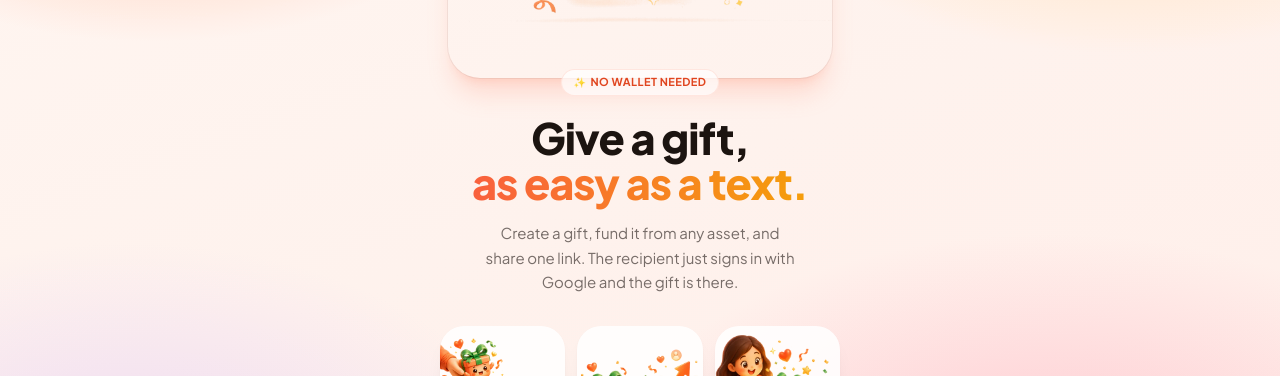
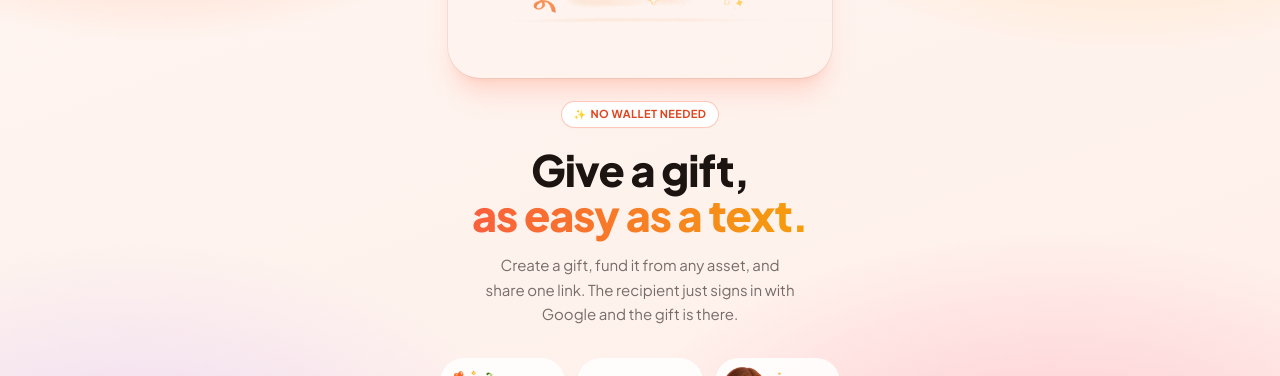
Before and after one commit to Im-A-Nuel/selip, a Next.js app: page / in a window 1280 px wide. Shown: the part 218-594 px from the top of the page. Built offline with nearby package versions, Linux system fonts and the light colour scheme; no server answers.

Commit message:
polish(badge): solid bg, remove overlap with hero

```diff
--- a/app/page.tsx
+++ b/app/page.tsx
@@ -25,7 +25,7 @@ export default function Home() {
       </div>
 
       {/* Hero copy */}
-      <div className="rise-in -mt-2 flex flex-col items-center text-center">
+      <div className="rise-in mt-6 flex flex-col items-center text-center">
         <Badge>
           <span aria-hidden className="text-[10px] leading-none">✨</span> No wallet needed
         </Badge>
--- a/components/ui.tsx
+++ b/components/ui.tsx
@@ -86,7 +86,7 @@ export function Badge({
 }) {
   return (
     <span
-      className={`inline-flex items-center gap-1 rounded-full bg-white/70 px-3 py-1 text-[11px] font-bold uppercase tracking-[0.04em] text-coral-600 ring-1 ring-coral-100 backdrop-blur ${className}`}
+      className={`inline-flex items-center gap-1 rounded-full bg-white px-3 py-1 text-[11px] font-bold uppercase tracking-[0.04em] text-coral-600 ring-1 ring-coral-200 shadow-sm ${className}`}
     >
       {children}
     </span>
```
